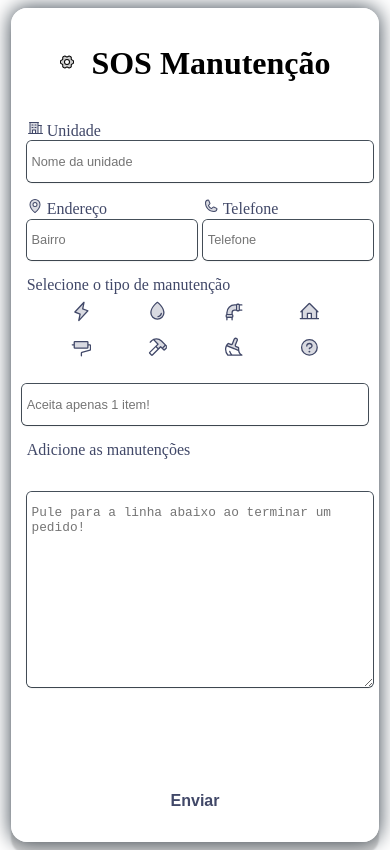
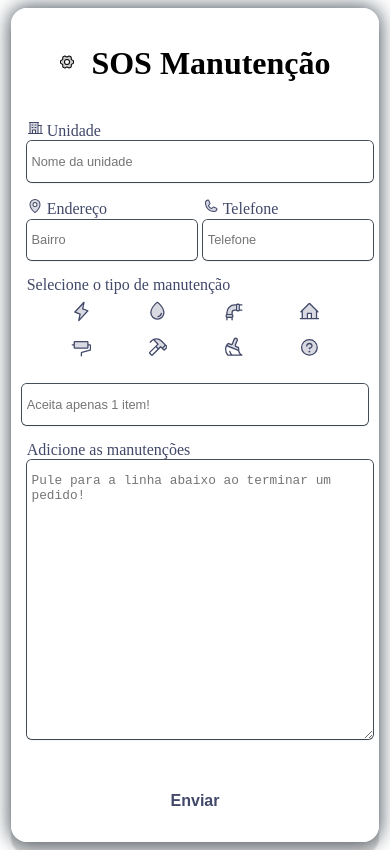
Before and after one commit to Diego-Cesare/sos_manutencao, a React (Vite) app: page / in a window 390 px wide. Built offline with nearby package versions, Linux system fonts and the light colour scheme; the HTML template or start-up script is replaced by a standard one.

Commit message:
Corrigido os erros de layout

```diff
--- a/src/styles/itens.sass
+++ b/src/styles/itens.sass
@@ -75,9 +75,11 @@ nav svg
     margin: 2px
 
 textarea
-    margin-top: 2rem
     min-height: 20vh
     resize: vertical
+    @media screen and (max-width: 430px)
+        min-height: 30vh
+
 
 input, textarea
     border: none
```
